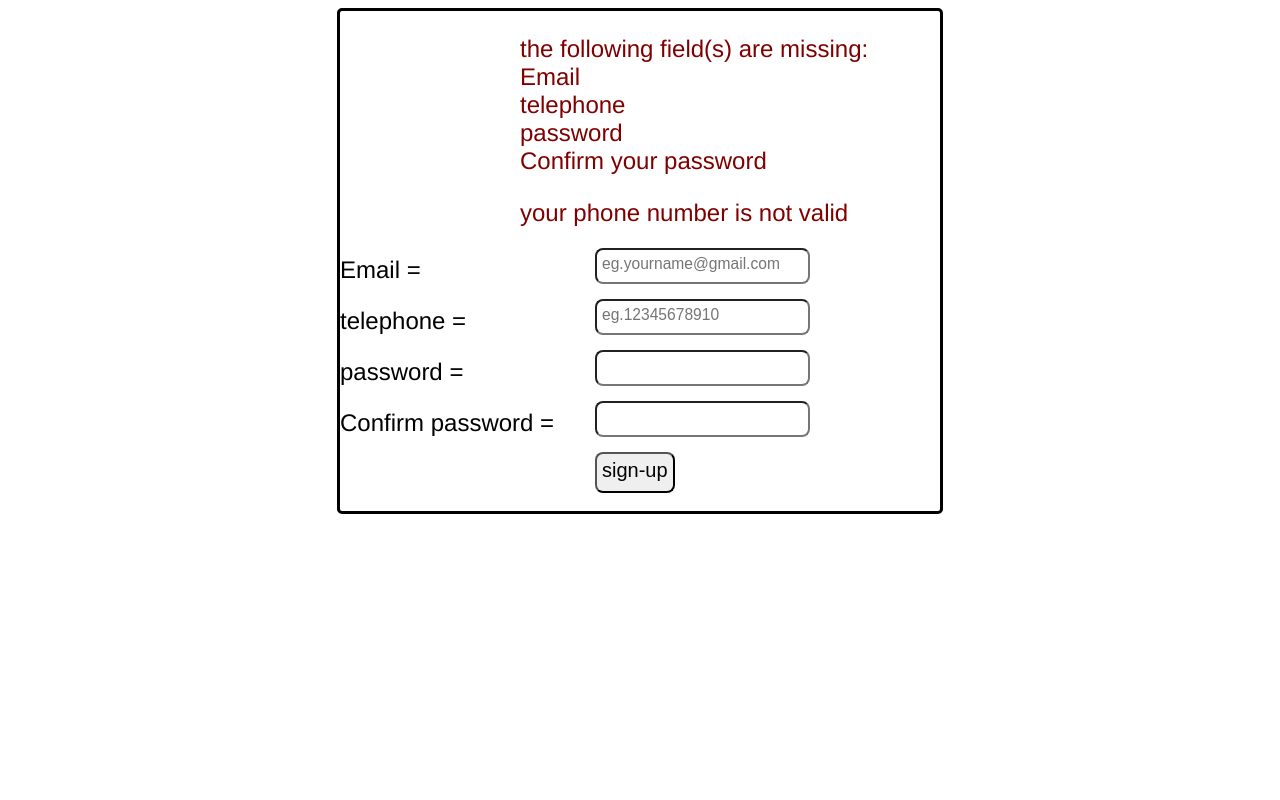
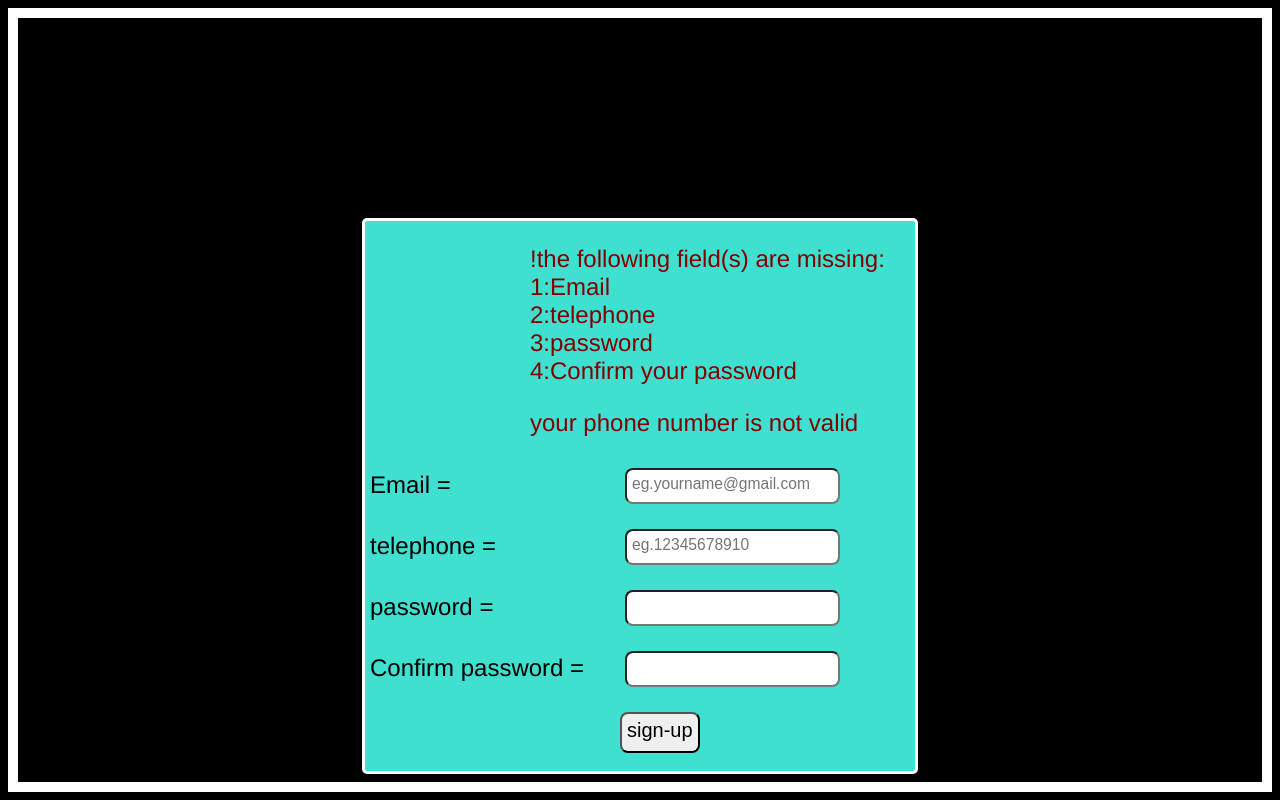
Before and after one commit to ayush-rgp/jQ.github.io, a plain HTML site: page index.html in a window 1280 px wide. Both pictures are taken after a click on the input "sign-up". Drawn offline with Linux system fonts and the light colour scheme.

Commit message:
Update index.html

```diff
--- a/index.html
+++ b/index.html
@@ -12,6 +12,8 @@
 
                 font-family: Helvetica, sans-serif;
                 font-size: 150%;
+                background-color: black;
+                border: 10px solid white;
 
             }
 
@@ -24,6 +26,7 @@
                 border: 2px soild grey;
                 border-radius: 8px;
                 margin-left: 5px;
+                margin-top: 10px;
 
             }
 
@@ -31,16 +34,19 @@
 
                 float: left;
                 width: 250px;
-                margin-top: 5px;
+                margin-top: 10px;
+                margin-left: 5px;
 
             }
 
             #wrapper {
 
-                width: 600px;
+                width: 550px;
                 margin: 0 auto;
-                border: 3px solid black;
+                border: 3px solid white;
                 border-radius: 5px;
+                background-color: turquoise;
+                margin-top: 200px;
 
             }
 
@@ -142,46 +148,46 @@
 
                 if ($("#email").val() == "") {
 
-                    fieldsMissing += "<br>Email";
+                    fieldsMissing += "<br>1:Email";
 
                 }
                 if ($("#phone").val() == "") {
 
-                    fieldsMissing += "<br>telephone";
+                    fieldsMissing += "<br>2:telephone";
 
                 }
                 if ($("#password").val() == "") {
 
-                    fieldsMissing += "<br>password";
+                    fieldsMissing += "<br>3:password";
 
                 }
                 if ($("#confirmpassword").val() == "") {
 
-                    fieldsMissing += "<br>Confirm your password";
+                    fieldsMissing += "<br>4:Confirm your password";
 
                 }
 
                 if (fieldsMissing != "") {
 
-                    errorMessage += "<p>the following field(s) are missing:" + fieldsMissing;
+                    errorMessage += "<p>!the following field(s) are missing:" + fieldsMissing;
 
                 }
 
                 if (validateEmail($("#email").val()) == false) {
 
-                    errorMessage += "<p>your email is not valid</p>"
+                    errorMessage += "<p>your email is not valid</p>";
 
                 }
 
                 if ($.isNumeric($("#phone").val()) == false) {
 
-                    errorMessage += "<p>your phone number is not valid</p>"
+                    errorMessage += "<p>your phone number is not valid</p>";
 
                 }
 
                 if ($("#password").val() != $("#confirmpassword").val()) {
 
-                    errorMessage += "<p>your passwords don't match</p>"
+                    errorMessage += "<p>your passwords don't match</p>";
 
                 }
 
```
